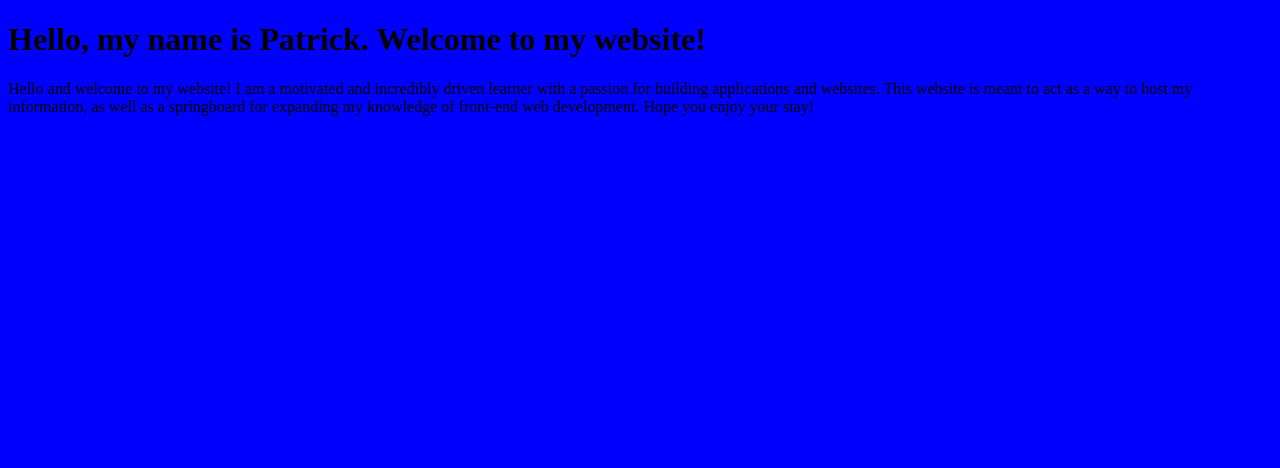
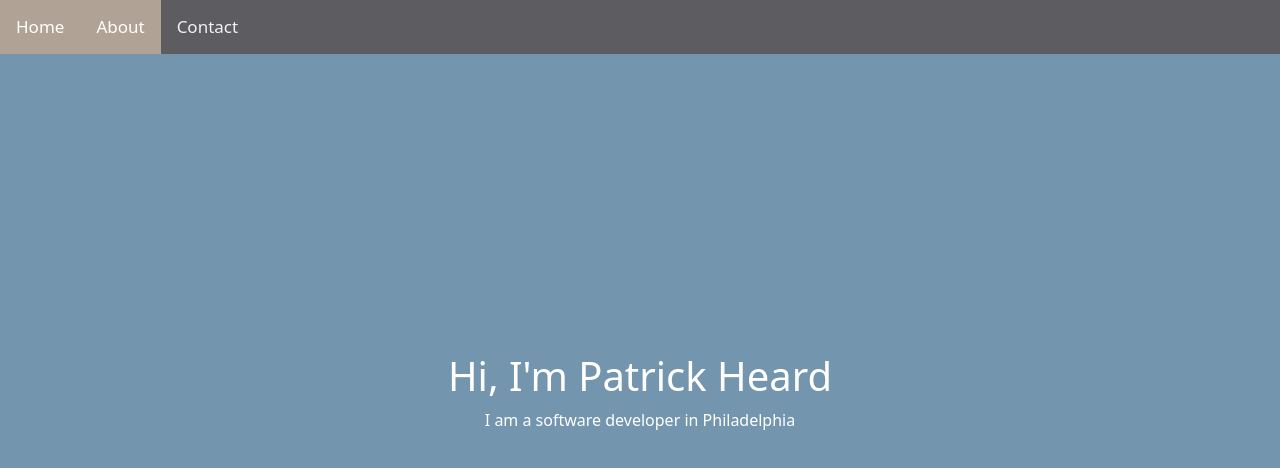
Before and after one commit to pjheard8/patrickheard.github.io, a plain HTML site: page index.html in a window 1280 px wide. Drawn offline with nearby package versions, Linux system fonts and the light colour scheme.

Commit message:
added title page

```diff
--- a/index.html
+++ b/index.html
@@ -1,13 +1,20 @@
 <!DOCTYPE html>
 <html>
     <head>
+        <link href="https://cdn.jsdelivr.net/npm/bootstrap@5.0.2/dist/css/bootstrap.min.css" rel="stylesheet" integrity="sha384-EVSTQN3/azprG1Anm3QDgpJLIm9Nao0Yz1ztcQTwFspd3yD65VohhpuuCOmLASjC" crossorigin="anonymous">
         <link rel="stylesheet" href="style.css">
     </head>
     <body>
-        <h1>Hello, my name is Patrick. Welcome to my website!</h1>
-        <p>Hello and welcome to my website! I am a motivated and incredibly driven learner with a passion
-            for building applications and websites. This website is meant to act as a way to host my information,
-            as well as a springboard for expanding my knowledge of front-end web development. Hope you enjoy your stay!
-        </p>
+        <div class="topnav">
+            <a class="active" href="#home">Home</a>
+            <a class="active" href="#about">About</a>
+            <a href="#contact">Contact</a>
+        </div>
+        <div id="home">
+            <div class="home-text">
+                <h1>Hi, I'm Patrick Heard</h1>
+                <p>I am a software developer in Philadelphia</p>
+            </div>
+        </div>
     </body>
 </html>
--- a/style.css
+++ b/style.css
@@ -1,3 +1,39 @@
 body {
-    background-color: blue;
+    margin: 0;
+    background-color: #7395AE;
 }
+
+/* navigation bar */
+.topnav {
+    overflow: hidden;
+    background-color: #5D5C61;
+}
+
+.topnav a {
+    float: left;
+    color: #f2f2f2;
+    text-align: center;
+    padding: 14px 16px;
+    text-decoration: none;
+    font-size: 17px;
+}
+
+.topnav a:hover {
+    background-color: gray;
+    color: black;
+}
+
+.topnav a.active {
+    background-color: #B1A296;
+    color: white;
+}
+
+/* home section */
+.home-text {
+    text-align: center;
+    position: absolute;
+    top: 50%;
+    left: 50%;
+    transform: translate(-50%, -50%);
+    color: white;
+}
```
